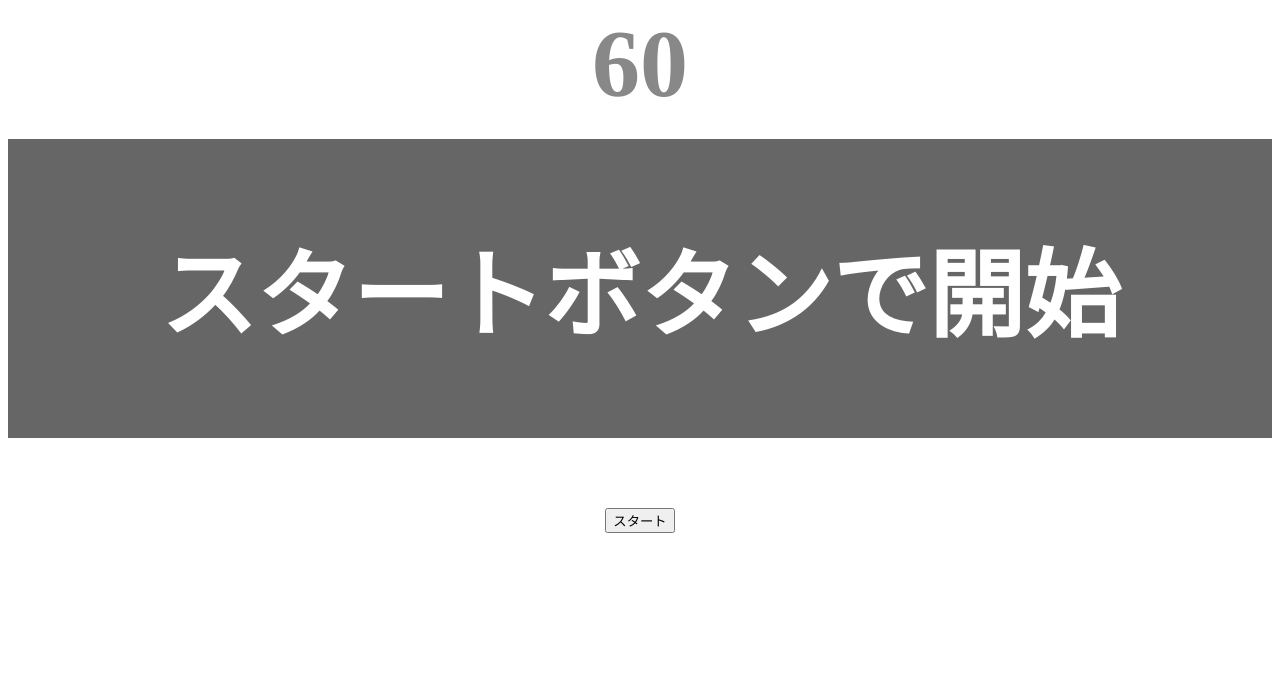
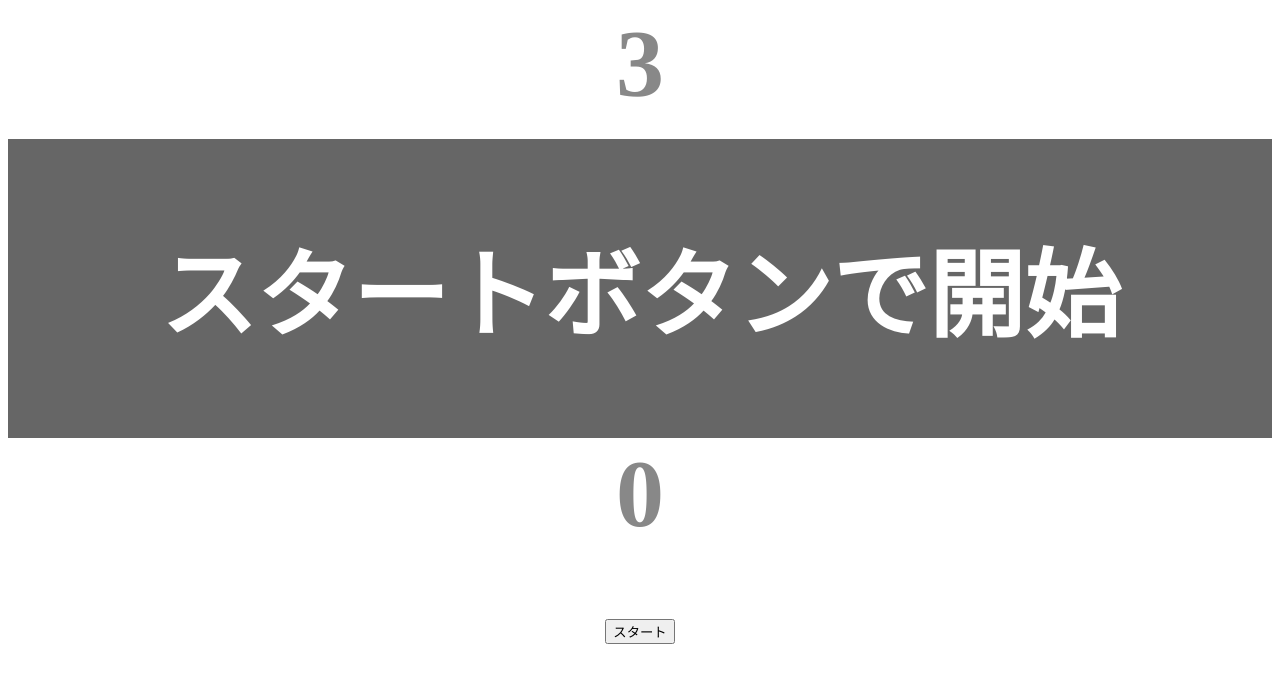
Before and after one commit to MeGuMiGo/javascript-advanced-kadai_kadai002, a plain HTML site: page index.html in a window 1280 px wide. Drawn offline with Linux system fonts and the light colour scheme.

Commit message:
Add files via upload

```diff
--- a/index.html
+++ b/index.html
@@ -8,10 +8,11 @@
    <link rel="stylesheet" href="style.css">
  </head>
  <body>
-  <p id="count" class="count">60</p>
+  <p id="count" class="count">3</p>
   <div id="wrap" class="wrap">
     <span id="typed" class="typed"></span><span id="untyped"></span>
   </div>
+  <p id="output" class="output">0</p>
   <button id="start">スタート</button>
   <script type="text/javascript" src="main.js"></script>
  </body>
```
